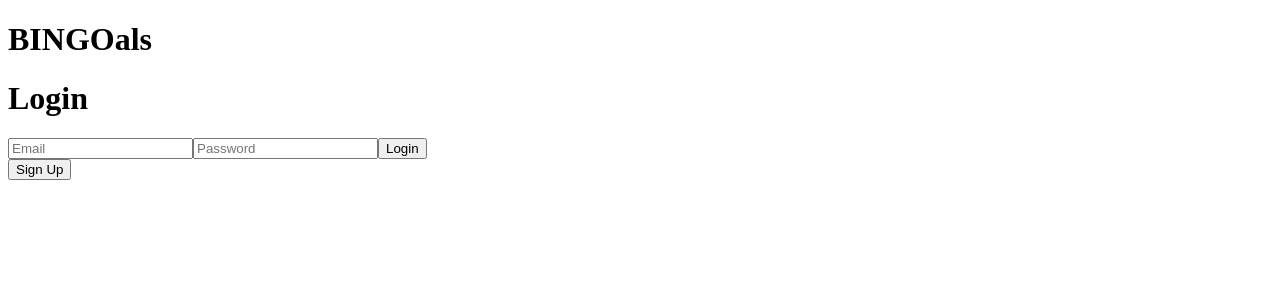
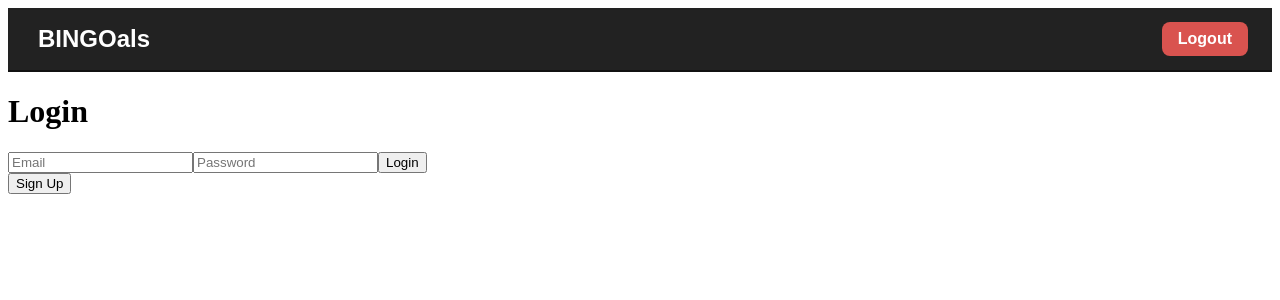
Before and after one commit to ZhaoJohnny/bingoals, a React (Vite) app in the folder frontend/: page /login in a window 1280 px wide. Shown: the top 300 px of the page. Built offline with nearby package versions, Linux system fonts and the light colour scheme; no server answers.

Commit message:
feat: created logout feature and home button feature on header component

```diff
--- a/frontend/src/App.jsx
+++ b/frontend/src/App.jsx
@@ -4,6 +4,7 @@ import BoardPage from "./pages/BoardPage";
 import LoginPage from "./pages/LoginPage";
 import SignUpPage from "./pages/SignUpPage";
 import ProtectedRoute from "./components/ProtectedRoute";
+import Header from "./components/Header";
 function StartMenuPage() {
   const navigate = useNavigate();
 
@@ -50,8 +51,7 @@ function StartMenuPage() {
 function App() {
   return (
     <div className="app">
-      <h1 className="app-title">BINGOals</h1>
-
+      <Header />
       <Routes>
         <Route path="/" element={<ProtectedRoute><StartPage /></ProtectedRoute>} />
         <Route path="/login" element={<LoginPage />} />
--- /dev/null
+++ b/frontend/src/components/Header.jsx
@@ -0,0 +1,21 @@
+import { useNavigate } from "react-router-dom";
+import '../styles/Header.css';
+
+function Header() {
+  const navigate = useNavigate();
+  return (
+    <header className="header">
+      <button className="header-home-button" onClick={() => navigate("/")}>
+        BINGOals
+      </button>
+      <button className="header-logout-button" onClick={() => {
+        localStorage.removeItem("token");
+        localStorage.removeItem("user");
+        navigate("/login");
+      }}>
+        Logout
+      </button>
+    </header>
+  );
+}
+export default Header;
--- /dev/null
+++ b/frontend/src/styles/Header.css
@@ -0,0 +1,49 @@
+.header {
+  width: 100%;
+  height: 64px;
+  padding: 0 24px;
+  box-sizing: border-box;
+
+  display: flex;
+  align-items: center;
+  justify-content: space-between;
+
+  background-color: #222;
+  border-bottom: 2px solid #111;
+}
+
+.header-home-button {
+  background: none;
+  border: none;
+  color: white;
+
+  font-size: 1.5rem;
+  font-weight: bold;
+  cursor: pointer;
+}
+
+.header-home-button:hover {
+  color: #d9d9d9;
+}
+
+.header-logout-button {
+  padding: 8px 16px;
+
+  border: none;
+  border-radius: 8px;
+
+  background-color: #d9534f;
+  color: white;
+
+  font-size: 1rem;
+  font-weight: 600;
+  cursor: pointer;
+}
+
+.header-logout-button:hover {
+  background-color: #c9302c;
+}
+
+.header-logout-button:active {
+  transform: scale(0.97);
+}
```
